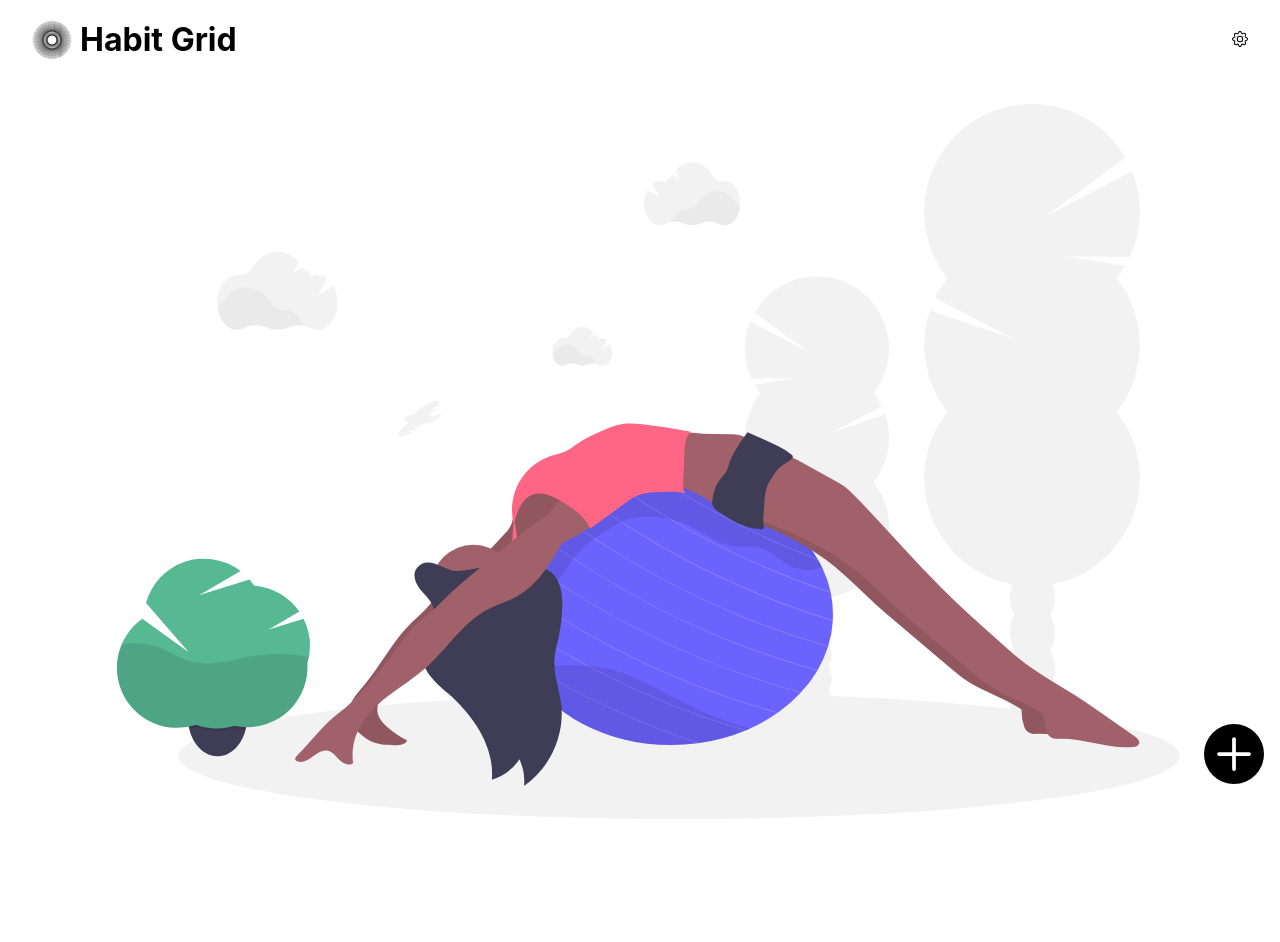
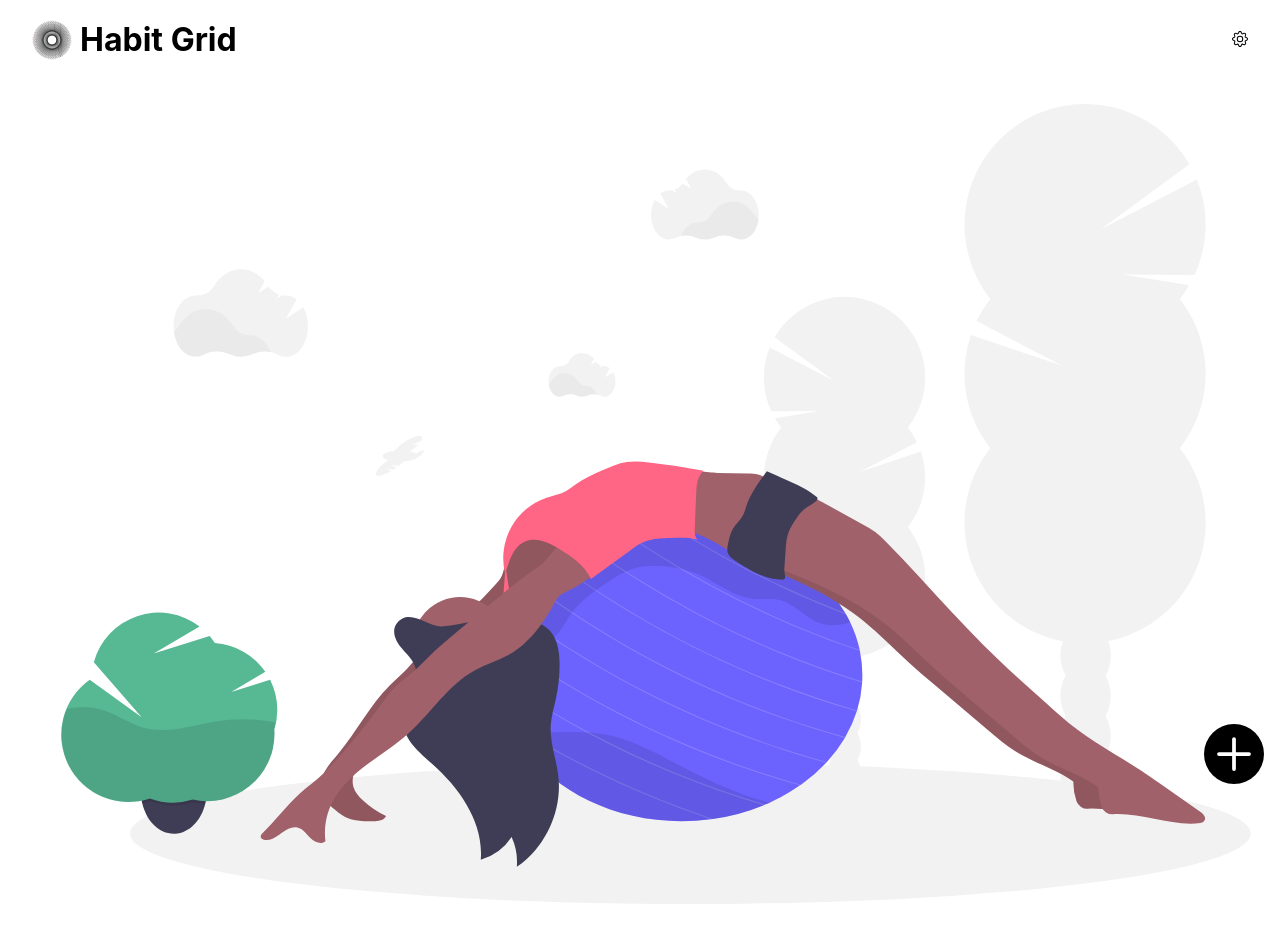
Before and after one commit to teooliver/habit-grid, a React (Create React App) app: page / in a window 1280 px wide. Shown: the top 942 px of the page. Built offline with nearby package versions, Linux system fonts and the light colour scheme.

Commit message:
added background svg and hide dropdown if no habits

```diff
--- a/src/components/tracker/HabitsTable.tsx
+++ b/src/components/tracker/HabitsTable.tsx
@@ -65,7 +65,7 @@ export const HabitsTable: React.FC<Props> = ({
           </tbody>
         </table>
       ) : (
-        <div className="">
+        <div className="splash-screen">
           <StabilityBall />
         </div>
       )}
--- a/src/styles/_global.scss
+++ b/src/styles/_global.scss
@@ -27,3 +27,8 @@ h1 {
 .habits-table-container {
   overflow-y: hidden;
 }
+
+.stability-ball {
+  width: 100vw;
+  height: 100vh;
+}
```
Also changed, not shown: src/images/undraw_Stability_ball_b4ia.svg.
